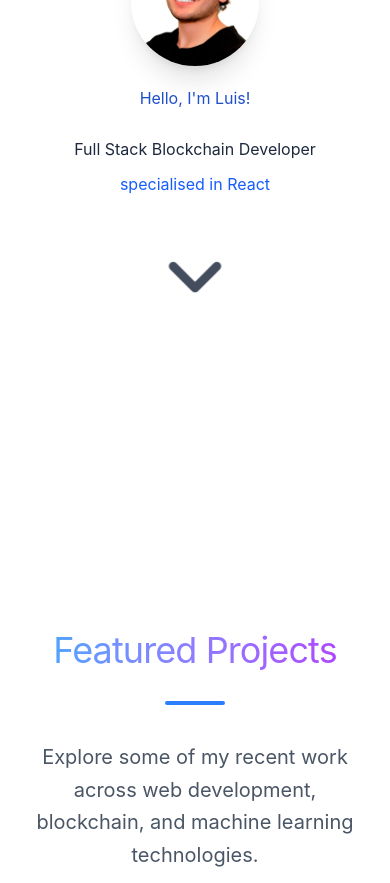
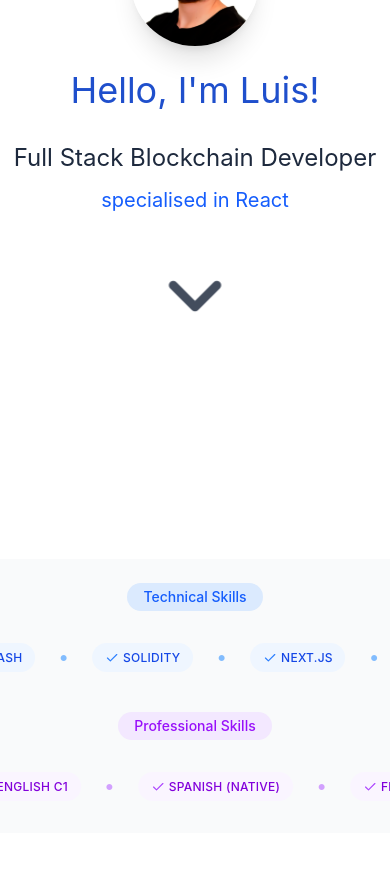
Before and after one commit to luiscaceresd/portfolio, a React (Vite) app: page / in a window 390 px wide. Shown: the part 285-1168 px from the top of the page. Built offline with nearby package versions, Linux system fonts and the light colour scheme.

Commit message:
adding banner

```diff
--- a/src/App.tsx
+++ b/src/App.tsx
@@ -12,6 +12,7 @@ import { library } from "@fortawesome/fontawesome-svg-core"
 import { fas, faAngleDown, faRocket } from "@fortawesome/free-solid-svg-icons"
 import { fab, faEthereum } from "@fortawesome/free-brands-svg-icons"
 import { ThemeProvider } from "./components/theme-provider"
+import SkillsBanner from "./components/SkillsBanner"
 
 library.add(fas, faEthereum, faAngleDown, faRocket, fab)
 
@@ -33,6 +34,7 @@ function App() {
           <main>
             <Header />
             <LandingSection />
+            <SkillsBanner />
             <ProjectsSection />
             <ContactMeSection />
             <Footer />
--- a/src/components/LandingSection.tsx
+++ b/src/components/LandingSection.tsx
@@ -40,17 +40,17 @@ const LandingSection = () => {
             alt="Luis"
             className="rounded-full w-32 h-32 md:w-40 md:h-40 border-3 border-gray-300 dark:border-gray-700 shadow-xl transition-transform duration-200 hover:scale-105 cursor-pointer"
           />
-          <h1 className="text-4xl md:text-5xl lg:text-6xl font-bold text-primary dark:text-primary">
+          <h1 className="!text-4xl md:!text-5xl lg:!text-6xl font-bold text-primary dark:text-primary">
             Hello, I'm Luis!
           </h1>
         </div>
 
         <div className="flex flex-col items-center gap-8 md:gap-12">
           <div className="flex flex-col items-center gap-3 md:gap-4">
-            <h2 className="text-2xl md:text-4xl lg:text-5xl font-semibold text-center text-slate-800 dark:text-slate-100">
+            <h2 className="!text-2xl md:!text-4xl lg:!text-5xl font-semibold text-center text-slate-800 dark:text-slate-100">
               Full Stack Blockchain Developer
             </h2>
-            <h3 className="text-xl md:text-3xl lg:text-4xl font-bold text-center text-blue-600 dark:text-blue-400 decoration-2">
+            <h3 className="!text-xl md:!text-3xl lg:!text-4xl font-bold text-center text-blue-600 dark:text-blue-400 decoration-2">
               specialised in React
             </h3>
           </div>
--- /dev/null
+++ b/src/components/SkillsBanner.css
@@ -0,0 +1,117 @@
+/* SkillsBanner.css */
+.skills-container {
+  width: 100%;
+  overflow: hidden;
+  position: relative;
+  padding: 1.5rem 0;
+}
+
+.skills-track {
+  position: relative;
+  overflow: hidden;
+  white-space: nowrap;
+  padding: 0.5rem 0;
+  display: flex;
+  align-items: center;
+}
+
+.skills-track:hover {
+  animation-play-state: paused;
+}
+
+.skill-item {
+  display: inline-flex;
+  align-items: center;
+  padding: 0.4rem 1rem;
+  margin: 0 0.25rem;
+  border-radius: 2rem;
+  font-size: 0.875rem;
+  font-weight: 500;
+  letter-spacing: 0.02em;
+  transition: all 0.2s ease;
+}
+
+/* Dark mode specific styles */
+:root.dark .skill-item {
+  box-shadow: 0 0 1px 1px rgba(59, 130, 246, 0.1);
+  border: 1px solid rgba(59, 130, 246, 0.15);
+}
+
+:root.dark .negative-track .skill-item {
+  box-shadow: 0 0 1px 1px rgba(168, 85, 247, 0.1);
+  border: 1px solid rgba(168, 85, 247, 0.15);
+}
+
+/* Hover styles for both light and dark mode */
+.skill-item:hover {
+  transform: translateY(-2px);
+  box-shadow: 0 4px 12px rgba(0, 0, 0, 0.08);
+  z-index: 10;
+}
+
+/* Dark mode hover styles */
+:root.dark .skill-item:hover {
+  box-shadow: 0 4px 16px rgba(59, 130, 246, 0.2);
+}
+
+:root.dark .negative-track .skill-item:hover {
+  box-shadow: 0 4px 16px rgba(168, 85, 247, 0.2);
+}
+
+/* Animation for the first track (left to right) */
+.positive-track {
+  animation: scroll-positive 40s linear infinite;
+}
+
+@keyframes scroll-positive {
+  0% {
+    transform: translateX(0);
+  }
+  100% {
+    transform: translateX(-33.33%); /* Move one set of items */
+  }
+}
+
+/* Animation for the second track (right to left) */
+.negative-track {
+  animation: scroll-negative 40s linear infinite;
+}
+
+@keyframes scroll-negative {
+  0% {
+    transform: translateX(-33.33%); /* Start one set in */
+  }
+  100% {
+    transform: translateX(0); /* Move back to start */
+  }
+}
+
+/* Responsive adjustments */
+@media (max-width: 768px) {
+  .positive-track {
+    animation-duration: 25s;
+  }
+
+  .negative-track {
+    animation-duration: 25s;
+  }
+
+  .skill-item {
+    padding: 0.35rem 0.8rem;
+    margin: 0 0.2rem;
+    font-size: 0.75rem;
+  }
+}
+
+/* Ensure the tracks have enough content for smooth scrolling */
+.positive-track,
+.negative-track {
+  width: max-content;
+  gap: 0.5rem;
+}
+
+/* Bullet styling */
+.skills-track span.mx-3 {
+  opacity: 0.7;
+  font-size: 1.2rem;
+}
--- /dev/null
+++ b/src/components/SkillsBanner.tsx
@@ -0,0 +1,89 @@
+import React from 'react';
+import { Check } from 'lucide-react';
+import './SkillsBanner.css';
+import { useTheme } from './theme-provider';
+
+const SkillsBanner: React.FC = () => {
+  const { theme } = useTheme();
+  const isDarkTheme = theme === 'dark';
+
+  // Tech stack: programming languages and frameworks
+  const techStack = [
+    'TYPESCRIPT', 'GO', 'C#', 'PYTHON', 'BASH', 'SOLIDITY',
+    'NEXT.JS', 'REACT', 'FLUTTER', 'VUE.JS', 'UNITY', 'THREE.JS',
+    'TAILWIND CSS', 'SUPABASE', 'DOCKER', 'KUBERNETES'
+  ];
+
+  // Other professional skills
+  const otherSkills = [
+    'GIT', 'CI/CD', 'RESTFUL APIS', 'JEST', 'GOOGLE ANALYTICS',
+    'GOOGLE TAG MANAGER', 'LINUX', 'CYBERSECURITY', 'FIGMA',
+    'ENGLISH C1', 'SPANISH (NATIVE)', 'FRENCH (BASIC)'
+  ];
+
+  // Create infinite arrays for scrolling
+  const createInfiniteArray = (arr: string[]) => {
+    return [...arr, ...arr, ...arr]; // Repeat 3 times for seamless scrolling
+  };
+
+  const infiniteTechStack = createInfiniteArray(techStack);
+  const infiniteOtherSkills = createInfiniteArray(otherSkills);
+
+  return (
+    <div className={`skills-container py-8 w-full ${isDarkTheme ? 'bg-gray-900' : 'bg-gray-50'}`}>
+      {/* Separator with label */}
+      <div className="flex justify-center mb-6">
+        <div className="px-4 py-1 rounded-full bg-blue-100 dark:bg-blue-900 text-blue-600 dark:text-blue-300 text-sm font-medium">
+          Technical Skills
+        </div>
+      </div>
+
+      {/* Tech stack track */}
+      <div className="skills-track positive-track flex mb-6">
+        {infiniteTechStack.map((skill, index) => (
+          <React.Fragment key={`${skill}-${index}`}>
+            {index > 0 && index % 1 === 0 && (
+              <span className="mx-3 text-blue-400 flex items-center">•</span>
+            )}
+            <div className={`skill-item flex items-center px-3 py-1 rounded-full ${
+              isDarkTheme
+                ? 'bg-blue-900/30 text-blue-200'
+                : 'bg-blue-50 text-blue-700'
+            }`}>
+              <Check size={14} className={`mr-1 ${isDarkTheme ? 'text-blue-400' : 'text-blue-500'}`} />
+              <span className="font-medium">{skill}</span>
+            </div>
+          </React.Fragment>
+        ))}
+      </div>
+
+      {/* Separator with label */}
+      <div className="flex justify-center mb-6 mt-8">
+        <div className="px-4 py-1 rounded-full bg-purple-100 dark:bg-purple-900 text-purple-600 dark:text-purple-300 text-sm font-medium">
+          Professional Skills
+        </div>
+      </div>
+
+      {/* Other skills track */}
+      <div className="skills-track negative-track flex">
+        {infiniteOtherSkills.map((skill, index) => (
+          <React.Fragment key={`${skill}-${index}`}>
+            {index > 0 && index % 1 === 0 && (
+              <span className="mx-3 text-purple-400 flex items-center">•</span>
+            )}
+            <div className={`skill-item flex items-center px-3 py-1 rounded-full ${
+              isDarkTheme
+                ? 'bg-purple-900/30 text-purple-200'
+                : 'bg-purple-50 text-purple-700'
+            }`}>
+              <Check size={14} className={`mr-1 ${isDarkTheme ? 'text-purple-400' : 'text-purple-500'}`} />
+              <span className="font-medium">{skill}</span>
+            </div>
+          </React.Fragment>
+        ))}
+      </div>
+    </div>
+  );
+};
+
+export default SkillsBanner;
--- a/src/components/projects/ProjectCard.tsx
+++ b/src/components/projects/ProjectCard.tsx
@@ -23,10 +23,14 @@ const ProjectCard: React.FC<ProjectCardProps> = ({ project }) => {
       href={project.url}
       target="_blank"
       rel="noopener noreferrer"
-      className="h-full flex flex-col rounded-lg shadow-md border border-gray-200 dark:border-gray-700 overflow-hidden bg-white dark:bg-gray-800 hover:-translate-y-1 hover:shadow-xl transition-all duration-300 no-underline"
+      className="h-full flex flex-col rounded-lg overflow-hidden bg-white dark:bg-gray-800/80 hover:-translate-y-1 transition-all duration-300 no-underline
+      border border-gray-200 hover:border-gray-300 shadow-md hover:shadow-xl
+      dark:border-gray-700/60 dark:hover:border-blue-500/30
+      dark:shadow-[0_4px_20px_-2px_rgba(66,99,235,0.12)]
+      dark:hover:shadow-[0_8px_30px_rgba(66,99,235,0.18)]"
     >
       {/* Image Container - Larger height */}
-      <div className="w-full bg-gray-100 dark:bg-gray-700 flex-shrink-0">
+      <div className="w-full bg-gray-100 dark:bg-gray-800 flex-shrink-0">
         {imageError ? (
           <div className="flex flex-col items-center justify-center h-60 w-full text-gray-500 dark:text-gray-400">
             <FiImage className="w-16 h-16" />
@@ -54,7 +58,7 @@ const ProjectCard: React.FC<ProjectCardProps> = ({ project }) => {
       </div>
 
       {/* Content Container - Larger text and padding */}
-      <div className="p-6 flex flex-col flex-grow border-t border-gray-200 dark:border-gray-700">
+      <div className="p-6 flex flex-col flex-grow border-t border-gray-200 dark:border-t-gray-700/40">
         <h3 className="text-xl font-semibold text-gray-800 dark:text-white">
           {project.title}
         </h3>
@@ -67,13 +71,15 @@ const ProjectCard: React.FC<ProjectCardProps> = ({ project }) => {
           {project.tags.slice(0, 3).map((tag) => (
             <span
               key={tag}
-              className="px-3 py-1 text-sm font-medium rounded-full bg-blue-50 text-blue-600 dark:bg-blue-900/20 dark:text-blue-300"
+              className="px-3 py-1 text-sm font-medium rounded-full bg-blue-50 text-blue-600
+              dark:bg-blue-900/30 dark:text-blue-300 dark:border dark:border-blue-700/30"
             >
               {tag}
             </span>
           ))}
           {project.tags.length > 3 && (
-            <span className="px-3 py-1 text-sm font-medium rounded-full bg-gray-100 text-gray-600 dark:bg-gray-700 dark:text-gray-300">
+            <span className="px-3 py-1 text-sm font-medium rounded-full bg-gray-100 text-gray-600
+            dark:bg-gray-700/80 dark:text-gray-300 dark:border dark:border-gray-600/30">
               +{project.tags.length - 3}
             </span>
           )}
```
